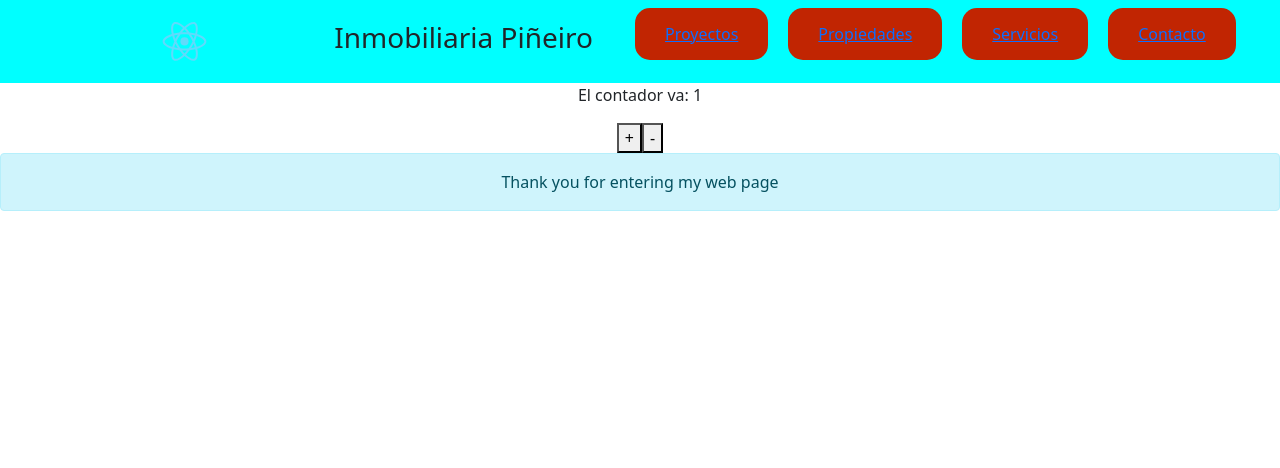
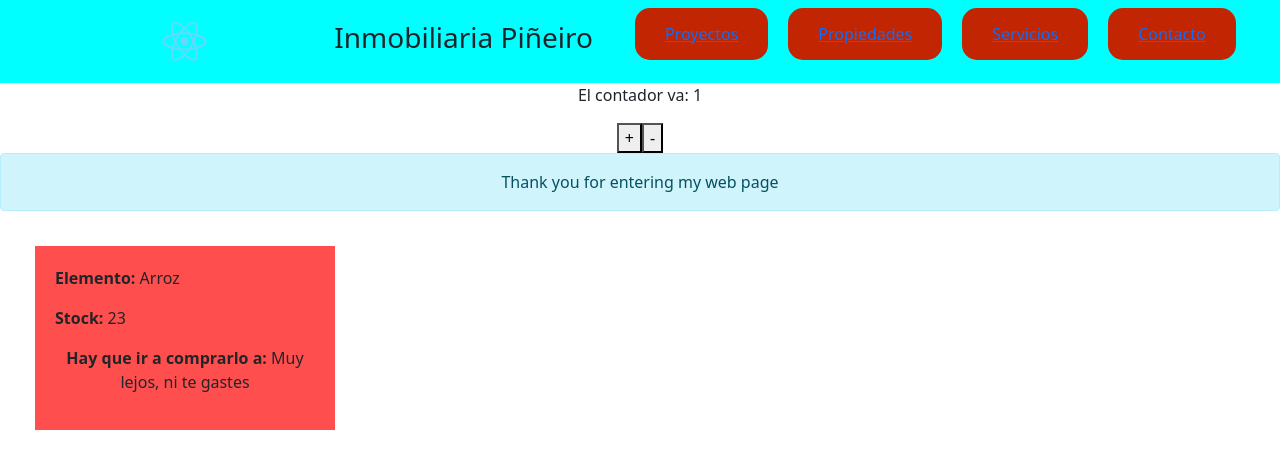
Before and after one commit to mateopineiroa/Entrega, a React (Create React App) app: page / in a window 1280 px wide. Shown: the top 468 px of the page. Built offline with nearby package versions, Linux system fonts and the light colour scheme.

Commit message:
entrega coder

```diff
--- /dev/null
+++ b/src/Components/Item.js
@@ -0,0 +1,24 @@
+import {useState} from "react"
+
+
+const Item = (prop) => {
+    const [elemento, setElemento] = useState({stock:"Cargando...", ubicacionProducto: "Cargando..."})      /* Arreglo vacio */
+    let promesita = new Promise(res => {
+        setTimeout(() => {
+            res({stock:23, ubicacionProducto: "Muy lejos, ni te gastes"})
+        }, 2000)
+    })
+    promesita.then((data) => {
+        //console.log("data es:", data)
+        setElemento(data)
+    })
+    return (
+        <div class="item">           {/* react no me deja añadir style a prepo(?) */}
+            <p><b>Elemento:</b> {prop.elemento.producto}</p>
+            <p><b>Stock:</b> {elemento.stock}</p>
+            <p><b>Hay que ir a comprarlo a:</b> {elemento.ubicacionProducto}</p>
+        </div>
+    )
+}
+
+export default Item
--- a/src/Components/ItemCount.js
+++ b/src/Components/ItemCount.js
@@ -1,17 +1,17 @@
 import {useState} from "react"
 
 const ItemCount = (prop) => {
-    const tope = prop.stock
-    const [cantidad, cambiarCantidad] = useState(prop.initial) //Estado inicial: 0
+
+    const [cantidad, cambiarCantidad] = useState(parseInt(prop.initial)) //Estado inicial: 0
     const aumentoCantidad = (tope) => {
         if (cantidad!=tope){
-            cambiarCantidad(parseInt(cantidad)+1)
+            cambiarCantidad(cantidad+1)
         } else {
             console.log("Lo siento pero el tope es:", tope)
         }
     }
     const disminuyoCantidad = () => {
-        if (cantidad != 0)
+        if (cantidad != 1)
             cambiarCantidad(cantidad-1)
     }
     return (
--- /dev/null
+++ b/src/Components/ItemList.js
@@ -0,0 +1,11 @@
+
+import Item from "./Item.js"
+
+const ItemList = () => {
+    const objeto = {producto:"Arroz"};
+    return (
+        <Item elemento= {objeto} />
+        )
+}
+
+export default ItemList
--- a/src/Components/itemListContainer.js
+++ b/src/Components/itemListContainer.js
@@ -1,12 +1,15 @@
 /* import Alert from "react-bootstrap"; */
 import Alert from 'react-bootstrap/Alert';		/* import { Alert } from 'react-bootstrap'; idem */
 import Counter from "./ItemCount"
+import ItemList from "./ItemList.js"
 
 const ListaConteiner = (prop) => {
+  console.log("El objeto del greeting es:", prop, prop.greeting)
   return (
     <>
       <Counter stock="3" initial="1" />
 			<Alert variant = "info">{prop.greeting}</Alert>		{/* https://react-bootstrap.github.io/components/alerts/ */}
+      <ItemList />
     </>
   )
 }
--- a/src/index.css
+++ b/src/index.css
@@ -36,3 +36,14 @@ a {
 a:hover {
   background-color: rgb(255, 47, 0);
 }
+
+.item {
+  display: flex;
+  flex-direction: column;
+  align-items: flex-start;
+  width: 300px;
+  height: fit-content;
+  margin: 35px;
+  padding: 20px;
+  background-color: rgb(255, 78, 78);
+}
```
